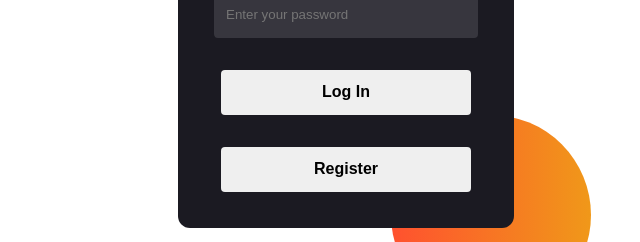
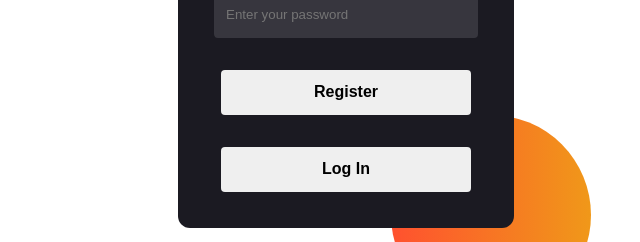
Before and after one commit to jfernandezcl/task-tracker, a React (Vite) app in the folder frontend-task/: page /register in a window 1280 px wide. Shown: the part 425-667 px from the top of the page, without its empty margins (294-934 px from the left). Built offline with nearby package versions, Linux system fonts and the light colour scheme.

Commit message:
fix: change name of buttons in the register

```diff
--- a/frontend-task/src/components/Register.jsx
+++ b/frontend-task/src/components/Register.jsx
@@ -19,10 +19,10 @@ function Register() {
         </div>
 
         <div className='container-buttons'>
-          <button className='form-buttons'>Log In</button>
+          <button className='form-buttons'>Register</button>
         </div>
         <div className='container-buttons'>
-          <button className='form-buttons'>Register</button>
+          <button className='form-buttons'>Log In</button>
         </div>
       </form>
     </section>
```
